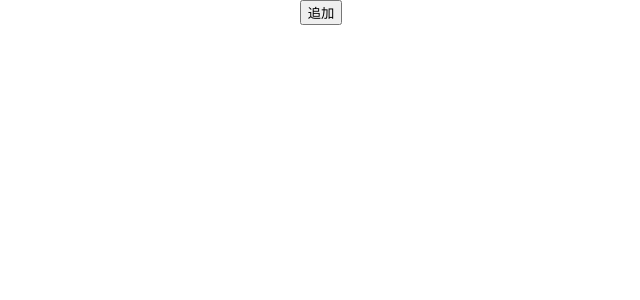
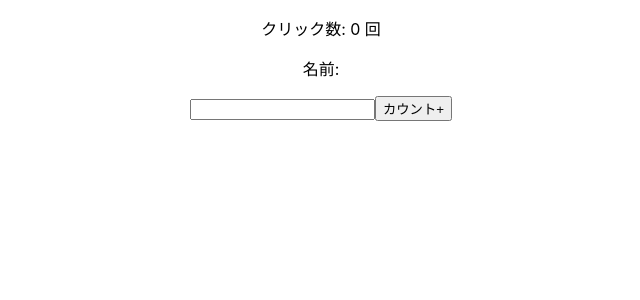
Before and after one commit to uni51/react-hooks-daiz, a React (Create React App) app: page / in a window 1280 px wide. Shown: the top 300 px of the page, without its empty margins (319-959 px from the left). Built offline with nearby package versions, Linux system fonts and the light colour scheme.

Commit message:
8. 第8回. useEffectに触れよう

```diff
--- a/src/App.js
+++ b/src/App.js
@@ -1,17 +1,13 @@
 import React from 'react';
 import './App.css';
-// import Counter from './component/Counter';
-// import CounterHook from './component/CounterHook';
-// import FormHook from './component/FormHook';
-import ItemHook from './component/ItemHook';
+import EffectHook from './component/EffectHook';
+// import ClassEffect from './component/ClassEffect';
 
 function App() {
   return (
     <div className="App">
-      {/* <Counter /> */}
-      {/* <CounterHook /> */}
-      {/* <FormHook /> */}
-      <ItemHook />
+      {/* <ClassEffect /> */}
+      <EffectHook />
     </div>
   );
 }
--- /dev/null
+++ b/src/component/ClassEffect.js
@@ -0,0 +1,33 @@
+import React, { Component } from 'react'
+
+class ClassEffect extends Component {
+  constructor(props) {
+    super(props);
+    this.state = {
+      count: 0
+    };
+  }
+
+  componentDidMount() {
+    document.title = `クリック数: ${this.state.count} 回`;
+  }
+
+  componentDidUpdate() {
+    document.title = `クリック数: ${this.state.count} 回`;
+  }
+
+  render() {
+    return (
+      <div>
+        <p>クリック数: {this.state.count} 回</p>
+        <button onClick={() => this.setState({ count: this.state.count + 1 })}>
+          カウント +
+        </button>
+      </div>
+    );
+  }
+
+
+}
+
+export default ClassEffect
--- /dev/null
+++ b/src/component/EffectHook.js
@@ -0,0 +1,26 @@
+import React, { useState, useEffect } from 'react'
+
+function EffectHook() {
+  const [count, setCount] = useState(0)
+  const [name, setName] = useState('')
+
+  useEffect(() => {
+    document.title = `クリック数: ${count} 回`
+    console.log('render')
+  },[count])
+
+  return (
+    <div>
+      <p>クリック数: {count} 回</p>
+      <p>名前: {name}</p>
+      <input
+        type='text'
+        value={name}
+        onChange={(e => setName(e.target.value))}
+      />
+      <button onClick={() => setCount(count + 1)}>カウント+</button>
+    </div>
+  )
+}
+
+export default EffectHook
```
Also changed, not shown: 1 other file (tests, documents, lock files or other folders).
